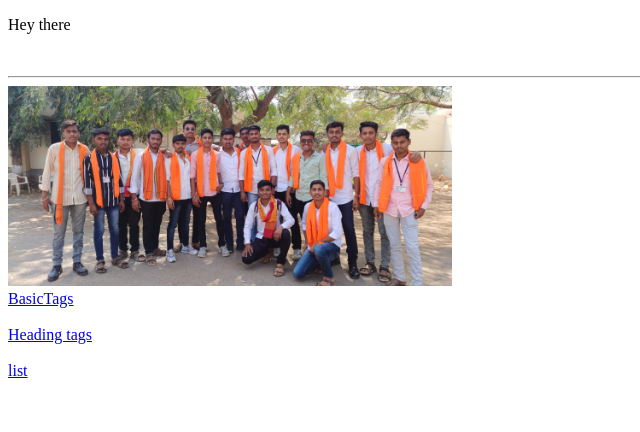
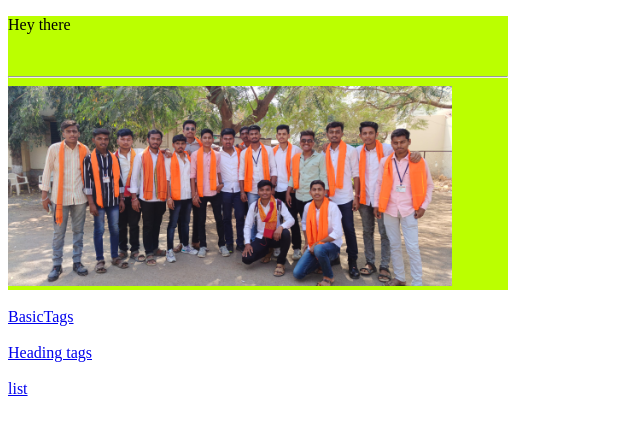
Before and after one commit to uday139/bcasy, a plain HTML site: page index.html in a window 1280 px wide. Shown: the whole page, without its empty margins (0-640 px from the left). Drawn offline with Linux system fonts and the light colour scheme.

Commit message:
added css

```diff
--- a/index.html
+++ b/index.html
@@ -3,15 +3,16 @@
 <head>
     <meta charset="UTF-8">
     <meta name="viewport" content="width=device-width, initial-scale=1.0">
-    <title>Document</title>
+    <title>Index </title>
 </head>
 <body>
-    <div>
+    <div style="background-color: rgb(187, 255, 0);  width: 500px;">
         <p> Hey there </p>
         <br><hr>
-            <img src="WhatsApp Image 2024-05-01 at 11.59.41 AM.jpeg" alt="Bca gang photo" title="Apli gang" height="200px">
+            <img  src="WhatsApp Image 2024-05-01 at 11.59.41 AM.jpeg" alt="Bca gang photo" title="Apli gang" height="200px">
 
         </div>
+        <br>
         <a href="basicTags.html" target="_self">BasicTags</a>    <br><br>
         <a href="headings.html" target="_self">Heading tags</a>  <br><br>
         <a href="list.html" target="_self">list</a>              <br><br>
```
